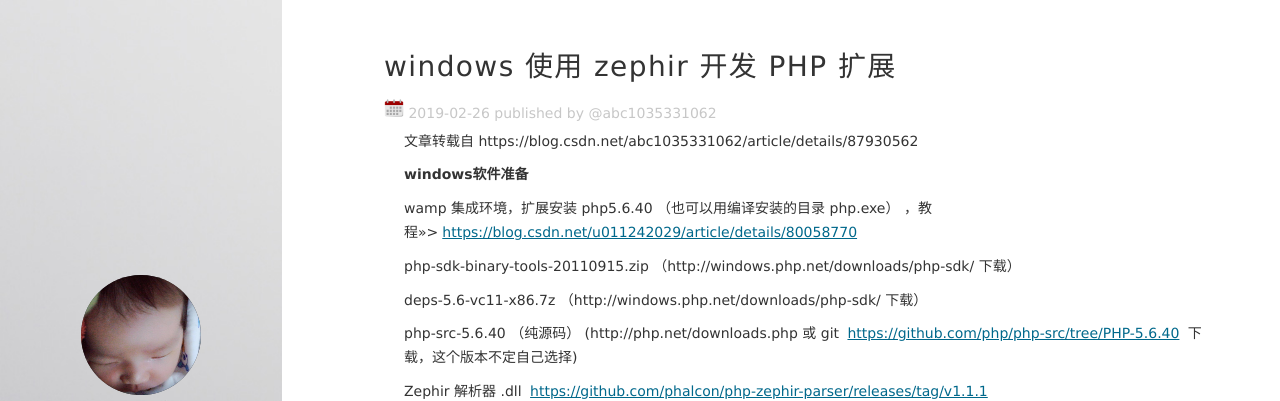
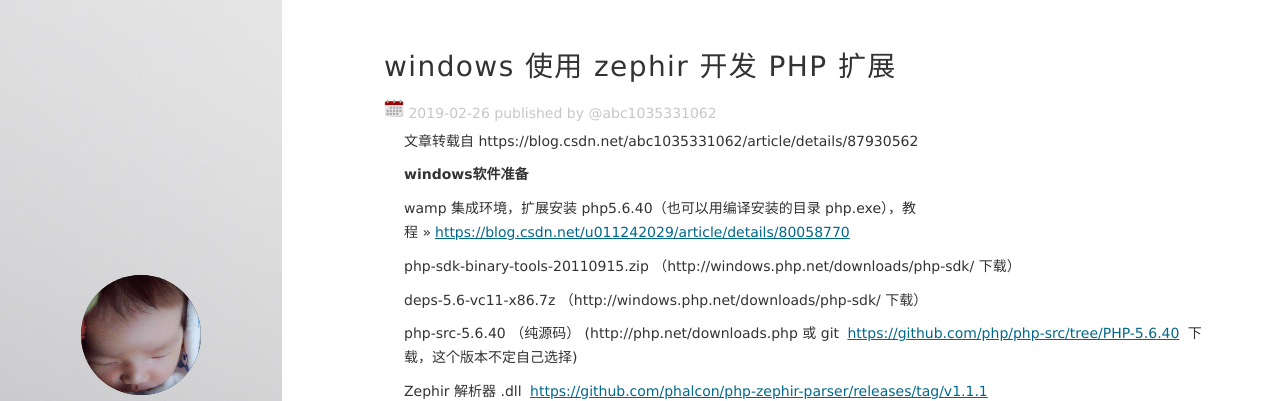
Before and after one commit to actors315/actors315.github.io, a Jekyll site: the page built from blog/markdown/windows-uses-zephir-to-develop-php-extensions.md, in a window 1280 px wide and 900 px high. Shown: the top 401 px of the window. Built offline with Jekyll 4.4.1, drawn with Linux system fonts in a browser that asks for light colours; comment, search, counter and statistics services are not loaded; some of the changed text lies outside the part shown.

Commit message:
技术分享

````diff
--- a/blog/markdown/windows-uses-zephir-to-develop-php-extensions.md
+++ b/blog/markdown/windows-uses-zephir-to-develop-php-extensions.md
@@ -12,7 +12,7 @@ key: 9b0e75f4497a42e1d461649990bdb4c2
 
 **windows软件准备**
 
-wamp 集成环境，扩展安装 php5.6.40 （也可以用编译安装的目录 php.exe） ，教程>>><https://blog.csdn.net/u011242029/article/details/80058770>
+wamp 集成环境，扩展安装 php5.6.40（也可以用编译安装的目录 php.exe），教程 >><https://blog.csdn.net/u011242029/article/details/80058770>
 
 php-sdk-binary-tools-20110915.zip （http://windows.php.net/downloads/php-sdk/ 下载）
 
@@ -119,7 +119,7 @@ C:\php-sdk\phpdev\
 解压到C:\php-sdk\phpdev\vc11\x86\php-5.6.40文件夹中。
 ```
 
-下载安装 [php\_zephir\_parser.dll](https://github.com/phalcon/php-zephir-parser/releases/tag/v1.1.1)，下载已编译好的ts 版本 zephir\_parser\_x86\_vc11\_php5.5\_1.1.1-268.zip
+下载安装 [php\\zephir\\_parser.dll](https://github.com/phalcon/php-zephir-parser/releases/tag/v1.1.1)，下载已编译好的ts 版本 zephir\_parser\_x86\_vc11\_php5.5\_1.1.1-268.zip
 
 [也可以自己编译安装 ](https://github.com/phalcon/php-zephir-parser/blob/1.1.x/README.WIN32-BUILD-SYSTEM)
 
````
Also changed, not shown: _posts/2019-02-28-技术团队如何做好技术分享.md (added, +13 -0 lines).
